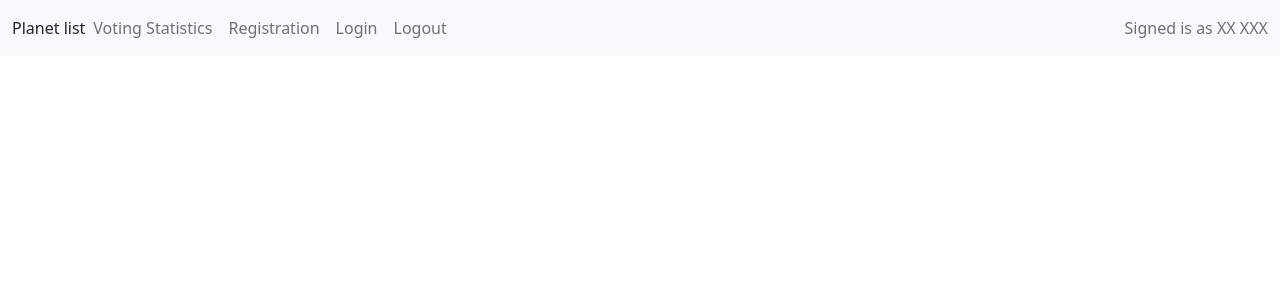
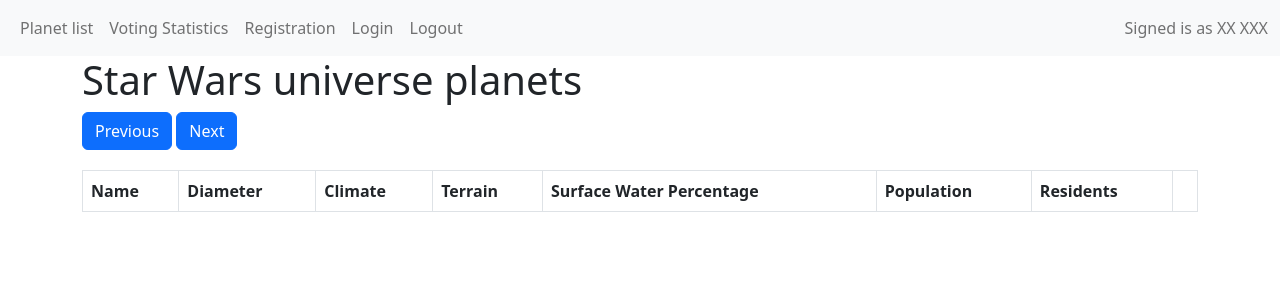
Before and after one commit to aneta-k/API-Wars, a Flask app: page / in a window 1280 px wide. Shown: the top 300 px of the page. Run offline with Flask 2, Linux system fonts and the light colour scheme; lists and menus that the app fills with data are empty.

Commit message:
working prev/next buttons, basic read of planet table

```diff
--- /dev/null
+++ b/static/css/styles.css
@@ -0,0 +1,3 @@
+.table-responsive {
+    margin-top: 20px;
+}
--- /dev/null
+++ b/static/js/script.js
@@ -0,0 +1,59 @@
+let currentPage = 'https://swapi.dev/api/planets/?page=1';
+let previousPage = null;
+let nextPage = null;
+
+const previousButton = document.querySelector('#previous');
+const nextButton = document.querySelector('#next');
+
+function init(){
+    previousButton.addEventListener('click', handlePreviousPage);
+    nextButton.addEventListener('click', handleNextPage);
+    getTableContent();
+}
+
+function getTableContent() {
+    let tableContent = document.querySelector('#planets-data');
+    tableContent.innerHTML = '';
+    fetch(currentPage)
+        .then(response => response.json())
+        .then(data =>{
+            previousPage = data.previous;
+            nextPage = data.next;
+            if(previousPage == null){
+                previousButton.setAttribute('disabled', '');
+            } else {
+                previousButton.removeAttribute('disabled');
+            }
+            if(nextPage == null){
+                nextButton.setAttribute('disabled', '');
+            } else {
+                nextButton.removeAttribute('disabled');
+            }
+
+            let planets = data.results;
+            for (let planet of planets) {
+                tableContent.innerHTML += `<tr>
+                                                <td>${planet.name}</td>
+                                                <td>${planet.diameter}</td>
+                                                <td>${planet.climate}</td>
+                                                <td>${planet.terrain}</td>
+                                                <td>${planet.surface_water}</td>
+                                                <td>${planet.population}</td>
+                                                <td>${planet.residents}</td>
+                                                <td><button class="btn btn-secondary">Vote</button></td>
+                                           </tr>`
+            }
+        })
+}
+
+function handlePreviousPage() {
+    currentPage = previousPage;
+    getTableContent();
+}
+
+function handleNextPage() {
+    currentPage = nextPage;
+    getTableContent();
+}
+
+init();
--- a/templates/base.html
+++ b/templates/base.html
@@ -7,18 +7,21 @@
     <title>API Wars | {% block title %}{% endblock %}</title>
     <link href="https://cdn.jsdelivr.net/npm/bootstrap@5.2.2/dist/css/bootstrap.min.css" rel="stylesheet"
           integrity="sha384-Zenh87qX5JnK2Jl0vWa8Ck2rdkQ2Bzep5IDxbcnCeuOxjzrPF/et3URy9Bv1WTRi" crossorigin="anonymous">
-    <link rel="stylesheet" href="{{ url_for('static', filename='styles.css')}}">
+    <link rel="stylesheet" href="{{ url_for('static', filename='css/styles.css')}}">
+    <script src="/static/js/script.js" defer></script>
 </head>
 <body>
 <nav class="navbar navbar-expand-lg bg-light">
     <div class="container-fluid">
-        <a class="nav-link" href="{{ url_for('home') }}">Planet list</a>
         <button class="navbar-toggler" type="button" data-bs-toggle="collapse" data-bs-target="#navbarText"
                 aria-controls="navbarText" aria-expanded="false" aria-label="Toggle navigation">
             <span class="navbar-toggler-icon"></span>
         </button>
         <div class="collapse navbar-collapse" id="navbarText">
             <ul class="navbar-nav me-auto mb-2 mb-lg-0">
+                <li class="nav-item">
+                    <a class="nav-link" href="{{ url_for('home') }}">Planet list</a>
+                </li>
                 <li class="nav-item">
                     <a class="nav-link" href="#">Voting Statistics</a>
                 </li>
@@ -39,6 +42,11 @@
     </div>
 </nav>
 
+<div class="container">
+{% block content %}
+{% endblock %}
+</div>
+
 <script src="https://cdn.jsdelivr.net/npm/bootstrap@5.2.2/dist/js/bootstrap.bundle.min.js"
         integrity="sha384-OERcA2EqjJCMA+/3y+gxIOqMEjwtxJY7qPCqsdltbNJuaOe923+mo//f6V8Qbsw3"
         crossorigin="anonymous"></script>
--- a/templates/index.html
+++ b/templates/index.html
@@ -1 +1,30 @@
 {% extends "base.html" %}
+
+{% block title %}
+    Planet list
+{% endblock %}
+
+{% block content %}
+    <h1>Star Wars universe planets</h1>
+    <button id="previous" class="btn btn-primary">Previous</button>
+    <button id="next" class="btn btn-primary">Next</button>
+    <div class="table-responsive">
+        <table class="table table-bordered">
+            <thead>
+                <tr>
+                    <th>Name</th>
+                    <th>Diameter</th>
+                    <th>Climate</th>
+                    <th>Terrain</th>
+                    <th>Surface Water Percentage</th>
+                    <th>Population</th>
+                    <th>Residents</th>
+                    <th></th>
+                </tr>
+            </thead>
+            <tbody id="planets-data">
+
+            </tbody>
+        </table>
+    </div>
+{% endblock %}
```
Also changed, not shown: requirements.txt (added, +8 -0 lines), static/styles.css (deleted).
